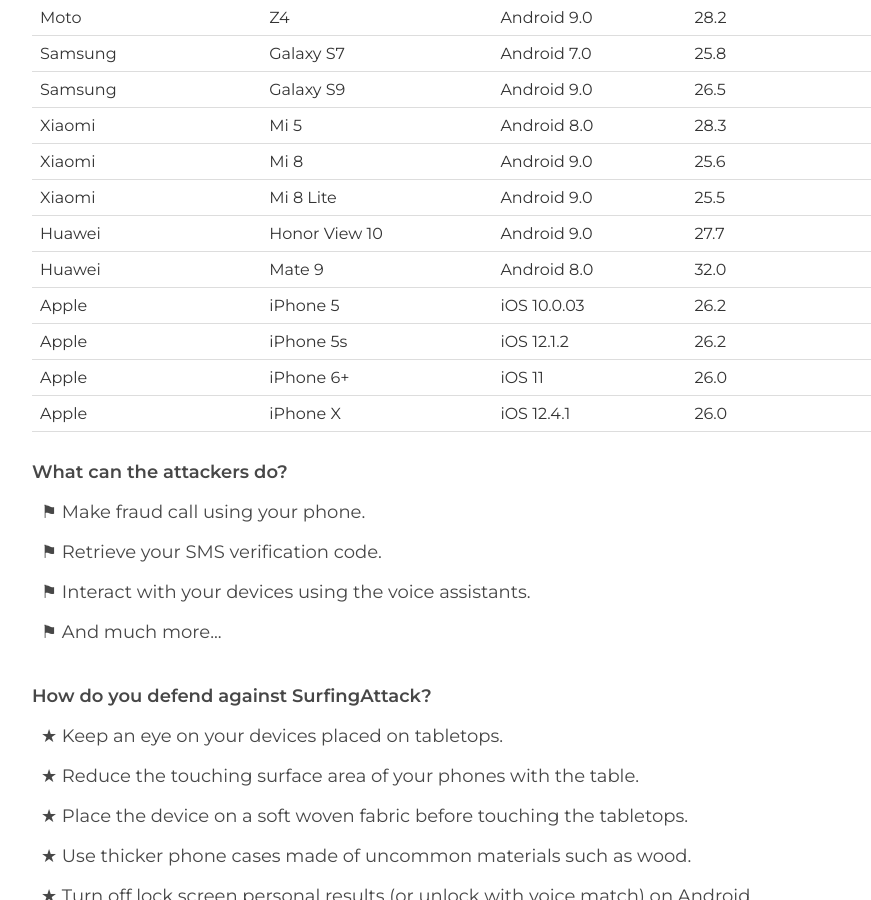
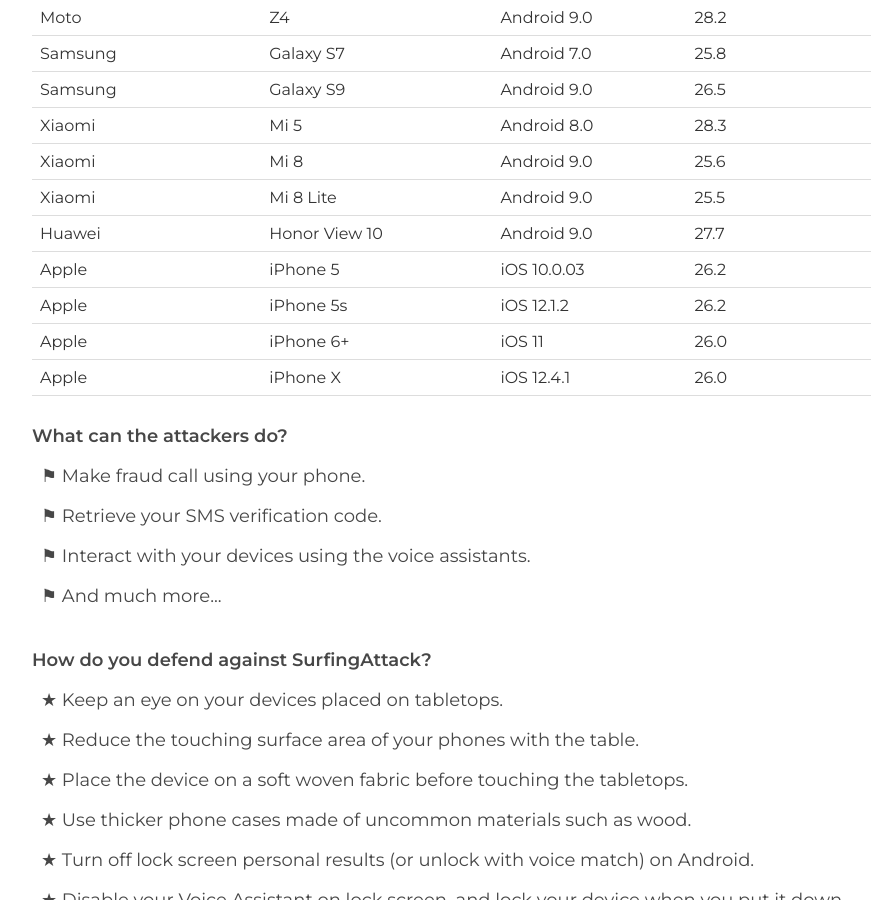
Before and after one commit to surfingattack/surfingattack.github.io, a Jekyll site: the page built from index.md, in a window 1280 px wide and 900 px high, scrolled down 1605 px. Shown: the whole window, without its empty margins (198-1069 px from the left). Built offline with Jekyll 4.4.1, drawn with Linux system fonts in a browser that asks for light colours.

Commit message:
Fri Feb 28 16:41:10 EST 2020

```diff
--- a/_layouts/default.html
+++ b/_layouts/default.html
@@ -198,13 +198,6 @@
   				</tr>
 
 					<tr>
-    				<td>Huawei</td>
-    				<td>Mate 9</td>
-    				<td>Android 8.0</td>
-						<td>32.0</td>
-  				</tr>
-
-					<tr>
     				<td>Apple</td>
     				<td>iPhone 5</td>
     				<td>iOS 10.0.03</td>
```
Also changed, not shown: 2 other files.
